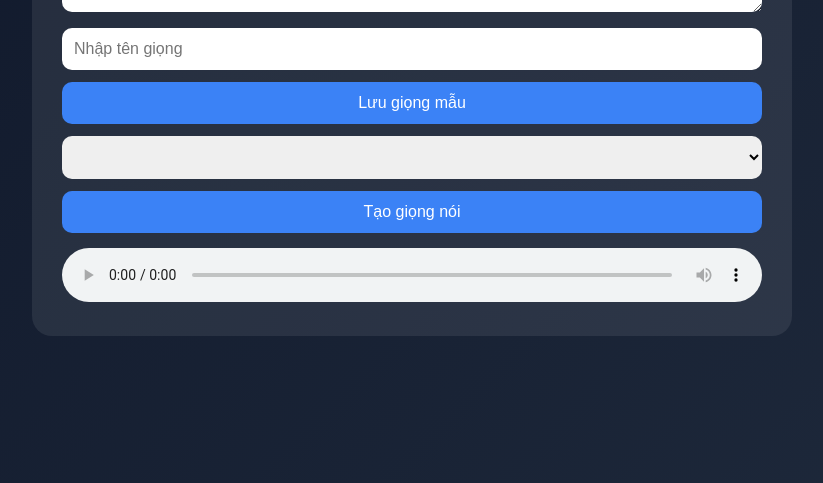
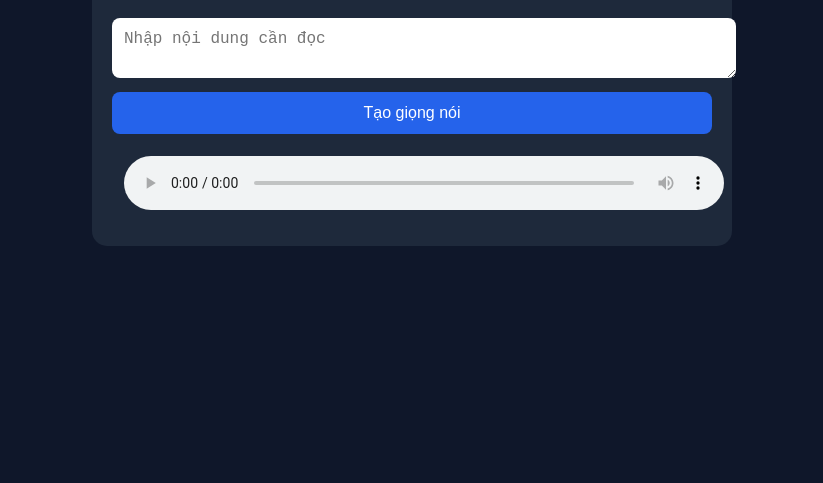
Before and after one commit to DuyNguyen71-code/AI, a plain HTML site: page index.html in a window 1280 px wide. Shown: the part 317-800 px from the top of the page, without its empty margins (228-1051 px from the left). Drawn offline with Linux system fonts and the light colour scheme.

Commit message:
Update index.html

```diff
--- a/index.html
+++ b/index.html
@@ -3,134 +3,67 @@
 <head>
 <meta charset="UTF-8">
 <meta name="viewport" content="width=device-width, initial-scale=1.0">
-  <title>AI Clone Giọng Nói</title>
+<title>AI Tạo Giọng Nói</title>
 <style>
-    body {
-      font-family: Arial, sans-serif;
-      background: linear-gradient(135deg, #0f172a, #1e293b);
-      color: white;
-      display: flex;
-      justify-content: center;
-      align-items: center;
-      min-height: 100vh;
-      margin: 0;
+body{
+font-family:Arial;
+background:#0f172a;
+color:white;
+display:flex;
+justify-content:center;
+align-items:center;
+height:100vh;
+margin:0;
 }
-
-    .container {
-      width: 90%;
-      max-width: 700px;
-      background: rgba(255,255,255,0.08);
-      padding: 30px;
-      border-radius: 20px;
+.box{
+width:90%;
+max-width:600px;
+background:#1e293b;
+padding:20px;
+border-radius:15px;
 }
-
-    input, textarea, select, button, a {
-      width: 100%;
-      margin-top: 12px;
-      padding: 12px;
-      border-radius: 10px;
-      border: none;
-      font-size: 16px;
-      box-sizing: border-box;
+textarea,button,audio{
+width:100%;
+margin-top:10px;
+padding:12px;
+border-radius:8px;
+border:none;
+font-size:16px;
 }
-
-    button, a {
-      background: #3b82f6;
-      color: white;
-      cursor: pointer;
-      text-align: center;
-      text-decoration: none;
-    }
-
-    audio {
-      width: 100%;
-      margin-top: 15px;
-    }
-
-    h1 {
-      text-align: center;
+button{
+background:#2563eb;
+color:white;
+cursor:pointer;
 }
 </style>
 </head>
 <body>
+<div class="box">
+<h2>🎤 AI Tạo Giọng Nói</h2>
 
-<div class="container">
-  <h1>🎤 AI Clone Giọng Nói</h1>
-
-  <textarea id="text" placeholder="Nhập nội dung cần đọc..."></textarea>
-
-  <input type="text" id="voiceName" placeholder="Nhập tên giọng">
-
-  <button onclick="saveVoice()">Lưu giọng mẫu</button>
-
-  <select id="savedVoices"></select>
+<textarea id="text" placeholder="Nhập nội dung cần đọc"></textarea>
 
 <button onclick="generateAudio()">Tạo giọng nói</button>
 
 <audio id="audio" controls></audio>
-
-  <a id="downloadLink" style="display:none;" download="voice.mp3">Tải MP3</a>
 </div>
 
 <script>
-let voices = JSON.parse(localStorage.getItem("voices") || "[]");
+async function generateAudio() {
+  const text = document.getElementById("text").value.trim();
 
-function renderVoices() {
-  const select = document.getElementById("savedVoices");
-  select.innerHTML = "";
-
-  voices.forEach(v => {
-    const option = document.createElement("option");
-    option.value = v.voice_id;
-    option.textContent = v.name;
-    select.appendChild(option);
-  });
-}
-
-function saveVoice() {
-  const voiceName = document.getElementById("voiceName").value.trim();
-
-  if (!voiceName) {
-    alert("Vui lòng nhập tên giọng");
+  if (!text) {
+    alert("Vui lòng nhập nội dung");
     return;
   }
 
-  const voiceId = "voice_" + Date.now();
-
-  voices.push({
-    name: voiceName,
-    voice_id: voiceId
-  });
-
-  localStorage.setItem("voices", JSON.stringify(voices));
-
-  renderVoices();
-
-  document.getElementById("savedVoices").value = voiceId;
-
-  alert("Đã lưu giọng thành công");
-}
-
-async function generateAudio() {
-  const text = document.getElementById("text").value.trim();
-  const voiceId = document.getElementById("savedVoices").value;
-  const audio = document.getElementById("audio");
-  const downloadLink = document.getElementById("downloadLink");
-
-  if (!text || !voiceId) {
-    alert("Thiếu text hoặc voiceId");
-    return;
-  }
-
-  try {
   const response = await fetch("/api/tts", {
     method: "POST",
     headers: {
       "Content-Type": "application/json"
     },
     body: JSON.stringify({
-        text: text,
-        voiceId: voiceId
+      text: text
     })
   });
 
@@ -143,19 +76,8 @@ async function generateAudio() {
   const blob = await response.blob();
   const url = URL.createObjectURL(blob);
 
-    audio.src = url;
-    audio.play();
-
-    downloadLink.href = url;
-    downloadLink.style.display = "block";
-
-  } catch (err) {
-    alert("Lỗi: " + err.message);
+  document.getElementById("audio").src = url;
 }
-}
-
-renderVoices();
 </script>
-
 </body>
 </html>
```
Lines whose indentation alone changed are shown as unchanged.
